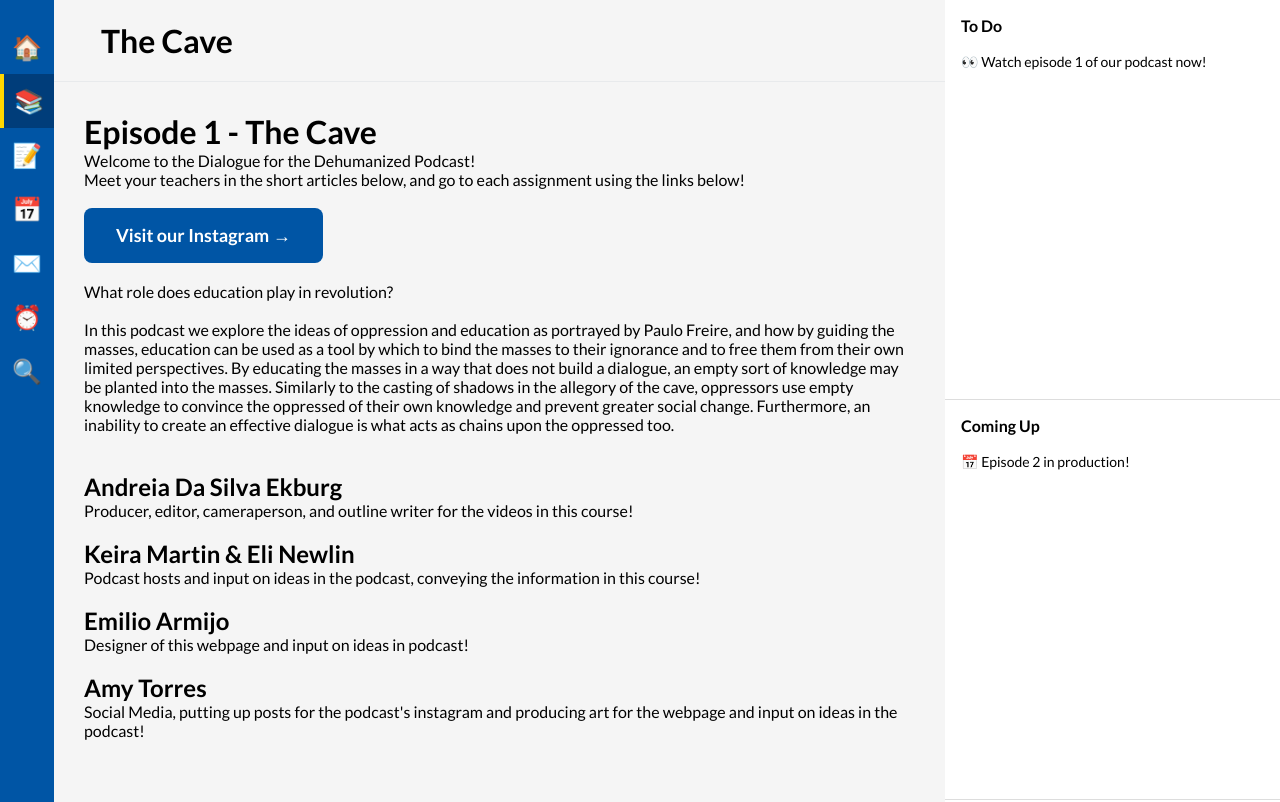
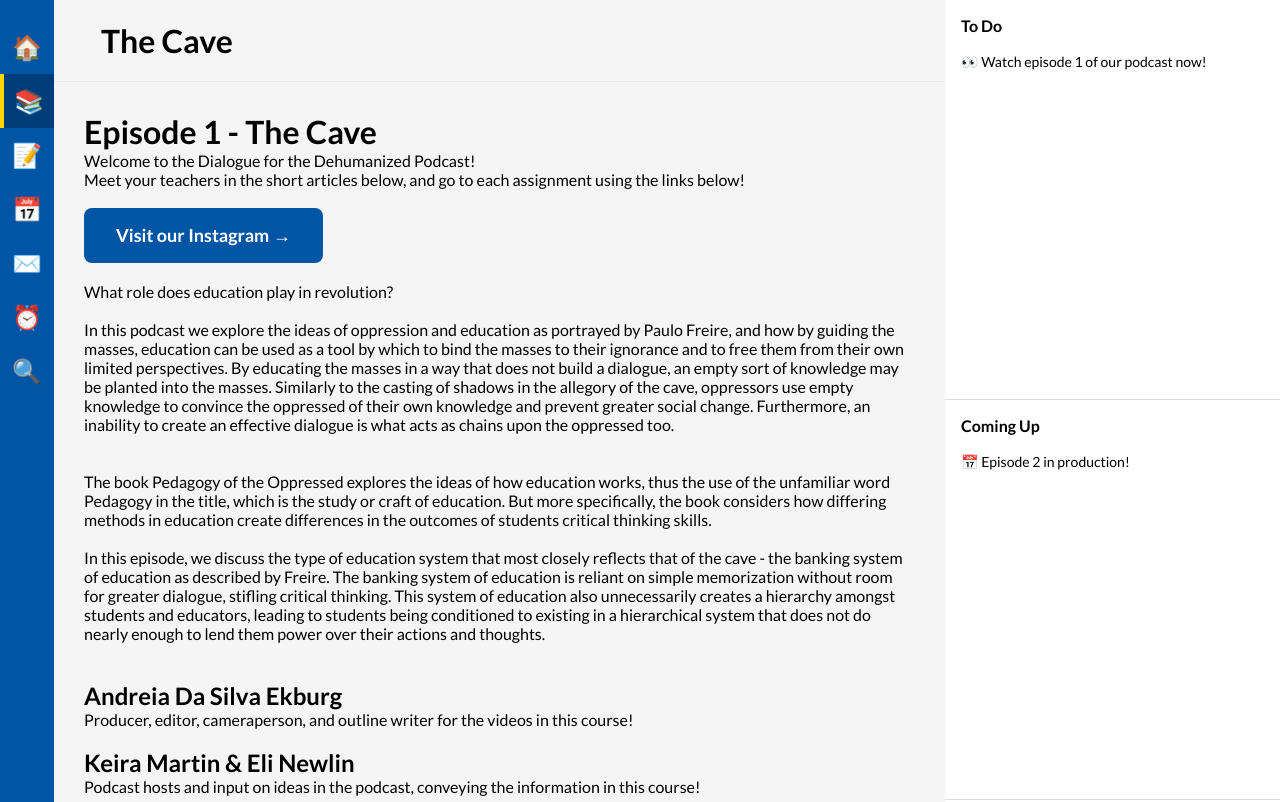
Before and after one commit to ChoccyMilkBoi/Lang-Podcast, a React (Vite) app: page /course1 in a window 1280 px wide. Shown: the top 802 px of the page. Built offline with nearby package versions, Linux system fonts and the light colour scheme.

Commit message:
buh nuh guh

```diff
--- a/src/pages/Assignment1.tsx
+++ b/src/pages/Assignment1.tsx
@@ -1,7 +1,7 @@
 const Assignment1 = () => {
 
   const handleMarkComplete = () => {
-    window.open('https://lamarconsolidated-my.sharepoint.com/personal/ae206496_students_lcisd_org/_layouts/15/stream.aspx?id=%2Fpersonal%2Fae206496_students_lcisd_org%2FDocuments%2FAttachments%2FEpisode%201-The%20Cave.mp4&ct=1776307700001&or=OWA-NT-Mail&cid=bcd4b55d-a6c6-6e5f-3443-86864f5577c5&ga=1&referrerScenario=AddressBarCopied.view.0a89f20d-4a55-46a1-960f-f475fe10135b&isDarkMode=true', '_blank');
+    window.open('https://www.youtube.com/watch?v=EcoaRGeTOSA', '_blank');
 
   };
 
--- a/src/pages/Episode1.tsx
+++ b/src/pages/Episode1.tsx
@@ -37,6 +37,18 @@ const Course1 = () => {
       </p>
       <br></br>
       <br></br>
+      <p>
+        The book Pedagogy of the Oppressed explores the ideas of how education works, thus the use of the unfamiliar word Pedagogy in the title, which is the study or craft of education.
+        But more specifically, the book considers how differing methods in education create differences in the outcomes of students critical thinking skills.
+      </p>
+      <br></br>
+      <p>In this episode, we discuss the type of education system that most closely reflects that of the cave - the banking system of education as described by Freire. The banking system
+        of education is reliant on simple memorization without room for greater dialogue, stifling critical thinking. This system of education also unnecessarily creates a hierarchy amongst
+        students and educators, leading to students being conditioned to existing in a hierarchical system that does not do nearly enough to lend them power over their actions and thoughts.
+      </p>
+
+      <br></br>
+      <br></br>
 
       <h2>Andreia Da Silva Ekburg</h2>
       <p>Producer, editor, cameraperson, and outline writer for the videos in this course!</p>
```
